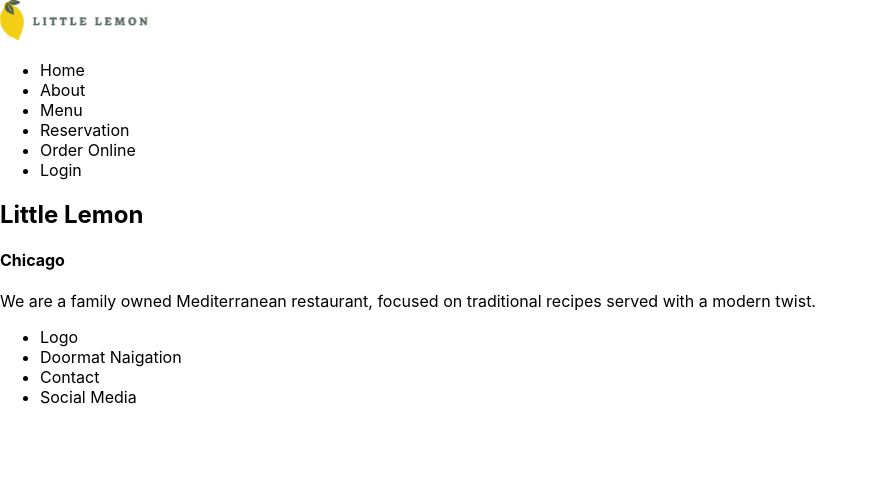
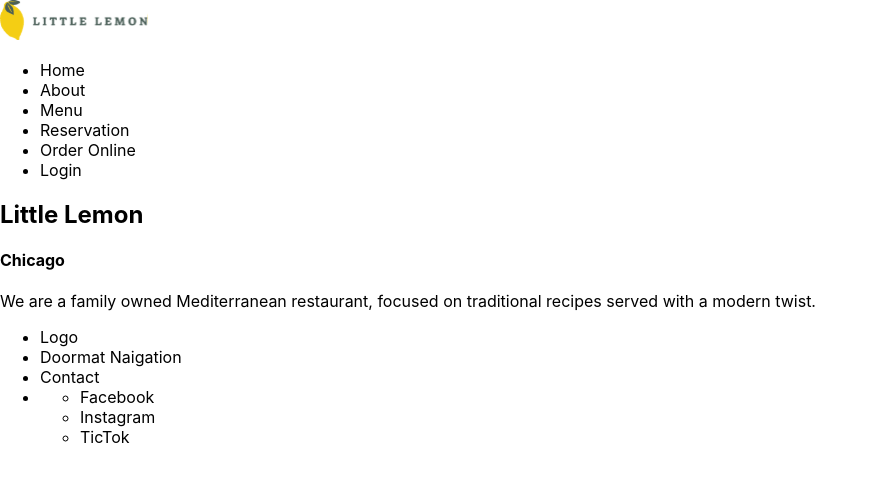
Before and after one commit to Ehson5252/little_lemon, a React (Create React App) app: page / in a window 1280 px wide. Shown: the top 482 px of the page, without its empty margins (0-878 px from the left). Built offline with nearby package versions, Linux system fonts and the light colour scheme.

Commit message:
Added social media list

```diff
--- a/src/components/Footer.js
+++ b/src/components/Footer.js
@@ -7,7 +7,13 @@ function Footer() {
                     <li>Logo</li>
                     <li>Doormat Naigation</li>
                     <li>Contact</li>
-                    <li>Social Media</li>
+                    <li className="social-media">
+                        <ul>
+                            <li>Facebook</li>
+                            <li>Instagram</li>
+                            <li>TicTok</li>
+                        </ul>
+                    </li>
                 </ul>
             </footer>
         </>
```
